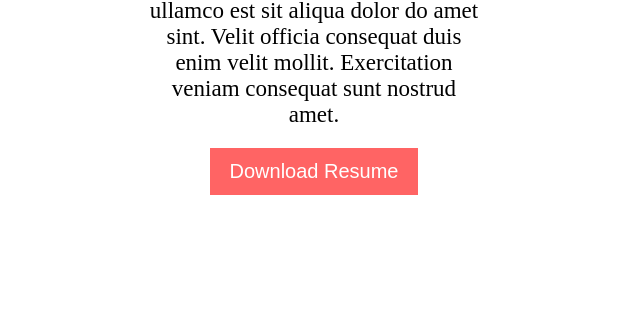
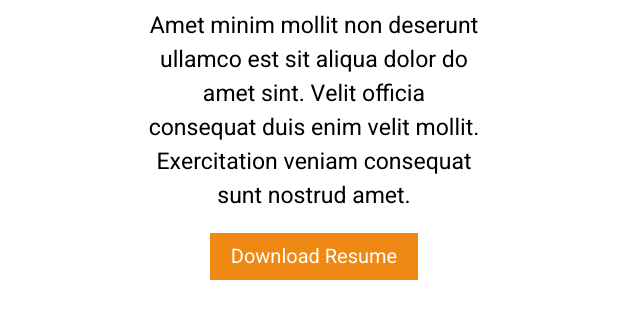
Before and after one commit to scorpion4ik000/John-v1, a plain HTML site: page index.html in a window 1280 px wide. Shown: the part 526-841 px from the top of the page, without its empty margins (326-966 px from the left). Drawn offline with Linux system fonts and the light colour scheme.

Commit message:
added a new color to the button
Now changed a color of the button from red. to orange

```diff
--- a/style.css
+++ b/style.css
@@ -1,3 +1,9 @@
+@import url('https://fonts.googleapis.com/css2?family=Heebo:wght@100..900&display=swap');
+body{
+  margin: 0;
+  font-family: "Heebo", sans-serif;
+  text-align: center;
+}
 .header{
   height: 50px;
   display: flex;
@@ -46,7 +52,7 @@
   width: 208px;
   height: 47px;
   border: none;
-    background: #FF6464;
+  background: #f08914;
   font-size: 20px;
   color: #fff;
   font-family: "Heebo", sans-serif;
```
Lines whose indentation alone changed are shown as unchanged.
